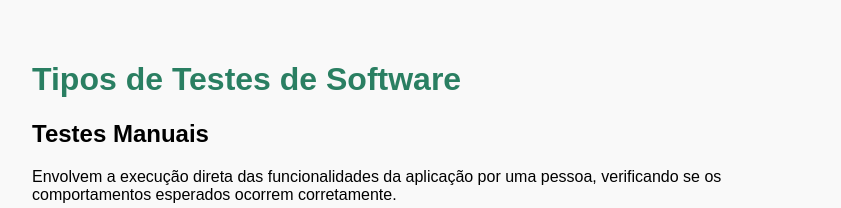
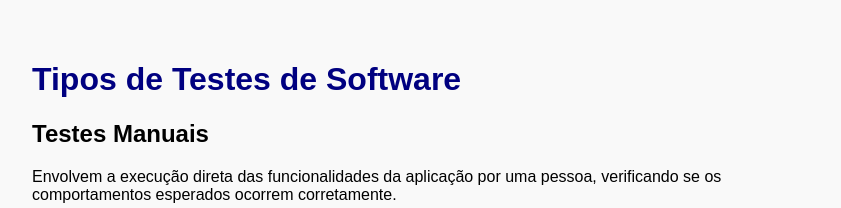
Before and after one commit to joicereis/portfolio-joice, a plain HTML site: page tipos-de-testes.html in a window 1280 px wide. Shown: the top 208 px of the page, without its empty margins (208-1049 px from the left). Drawn offline with Linux system fonts and the light colour scheme.

Commit message:
Update tipos-de-testes font color.html

```diff
--- a/tipos-de-testes.html
+++ b/tipos-de-testes.html
@@ -13,7 +13,7 @@
     }
 
     h1 {
-      color: #2a7f62;
+      color: #000080;
     }
 
     section {
```
